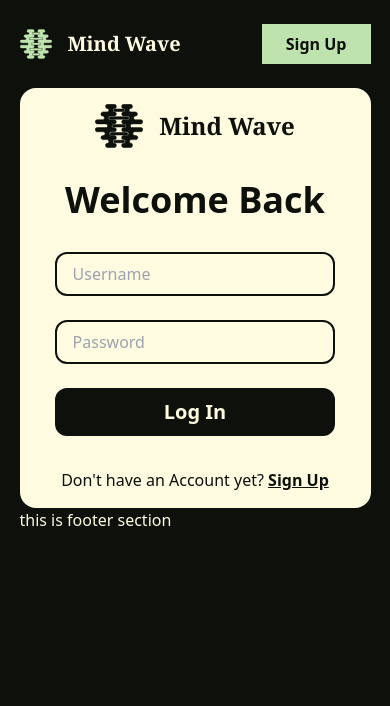
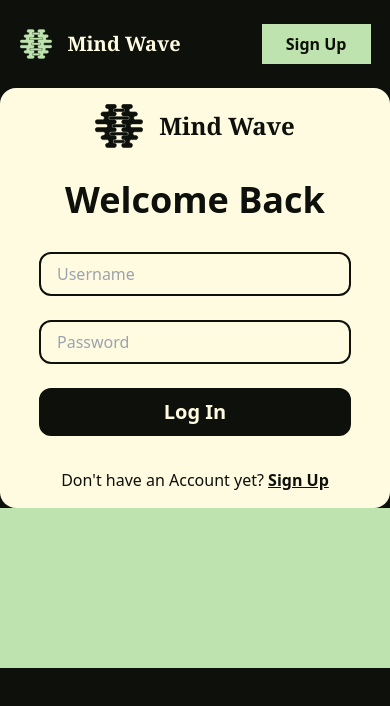
Before and after one commit to AristideI/ALX-mindwave, a React (Vite) app: page /login in a window 390 px wide. Shown: the top 706 px of the page. Built offline with nearby package versions, Linux system fonts and the light colour scheme.

Commit message:
fix responsive

```diff
--- a/src/components/Footer.jsx
+++ b/src/components/Footer.jsx
@@ -1,3 +1,8 @@
 export default function Footer() {
-  return <h1>this is footer section</h1>;
+  return (
+    <article>
+      <section className="w-full h-40 bg-dark-100"></section>
+      <section className="w-full h-80"></section>
+    </article>
+  );
 }
--- a/src/components/Header.jsx
+++ b/src/components/Header.jsx
@@ -4,7 +4,7 @@ import LogoIcon from "../assets/LogoIcon";
 export default function Header() {
   const { pathname } = useLocation();
   return (
-    <section className="flex justify-between items-center py-6">
+    <section className="flex justify-between items-center py-6 px-[5%]">
       <Link
         to="/"
         className="flex justify-start items-center gap-4 font-serif font-bold text-xl"
--- a/src/components/Hero.jsx
+++ b/src/components/Hero.jsx
@@ -2,7 +2,7 @@ import { Link } from "react-router-dom";
 
 export default function Hero() {
   return (
-    <section className="flex md:flex-col justify-between items-center gap-20 py-20 px-20 md:px-0">
+    <section className="flex md:flex-col justify-between items-center gap-20 py-20 px-20 md:px-[5%]">
       <section className="w-2/5 md:w-full md:items-center flex flex-col gap-10">
         <p className="text-8xl font-semibold text-light-100 whitespace-nowrap">
           Mind Wave
--- a/src/components/MainLayout.jsx
+++ b/src/components/MainLayout.jsx
@@ -4,7 +4,7 @@ import Footer from "./Footer";
 
 export default function MainLayout() {
   return (
-    <section className="bg-dark-200 text-light-200 px-[5%]">
+    <section className="bg-dark-200 text-light-200">
       <Header />
       <Outlet />
       <Footer />
--- a/src/components/Meet.jsx
+++ b/src/components/Meet.jsx
@@ -2,7 +2,7 @@ import { Link } from "react-router-dom";
 
 export default function Meet() {
   return (
-    <article className="flex flex-col justify-between my-16">
+    <article className="flex flex-col justify-between my-16 mx-[5%]">
       <section className="w-full flex justify-between gap-8 items-center">
         <div className="w-1/4 md:w-full h-full">
           <h1 className="font-serif font-bold">Meet The Team</h1>
```
